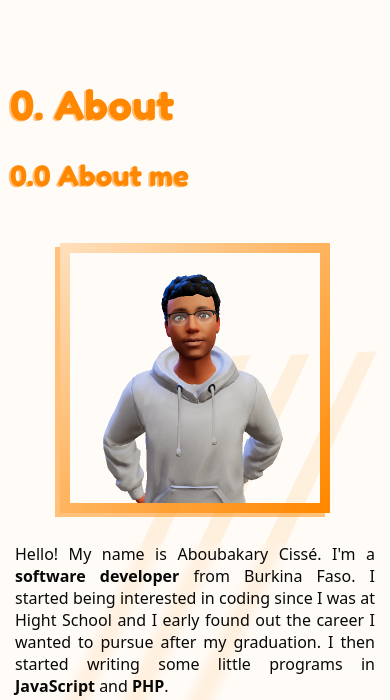
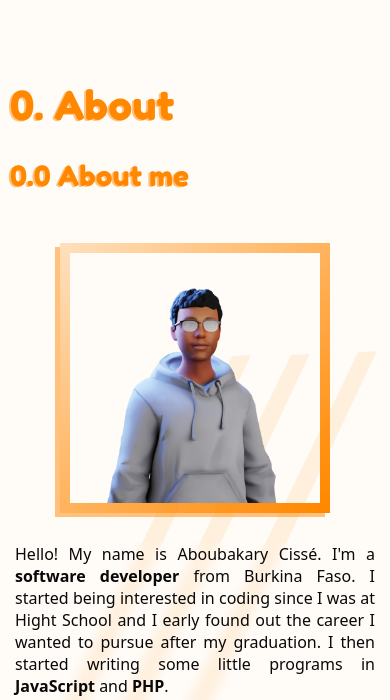
Before and after one commit to Aboubakary833/portfolio, a website built with Parcel: page src/index.html in a window 390 px wide. Shown: the part 555-1255 px from the top of the page. Built offline with nearby package versions, Linux system fonts and the light colour scheme; no server answers; files whose address does not match are found by name.

Commit message:
(change): avatar switching

```diff
--- a/src/index.html
+++ b/src/index.html
@@ -203,7 +203,7 @@
         <h2 class="subtitle">0.0 <span data-translate="about_me">About me</span></h2>
         <div class="content d-flex justify-center">
           <div class="img-container">
-            <img src="images/avatars/avatarTwo.webp" alt="Aboubakary Cissé">
+            <img src="images/avatars/avatarTwo.webp" alt="Aboubakary Cissé" id="secondAvatar">
           </div>
           <div class="text">
             <p data-translate="first_par">Hello! My name is Aboubakary Cissé. I'm a <strong>software developer</strong>
--- a/src/main.js
+++ b/src/main.js
@@ -2,6 +2,7 @@ import "iconify-icon";
 import darkGithub from "./images/logos/github-dark.svg"
 import lightGithub from "./images/logos/github-light.svg"
 import translations from './fr.json'
+import Avatar from './images/avatars/avatarOne.png'
 
 const sidebar = document.getElementById("mobile-sidebar");
 const sidebarContainer = document.getElementById("mobile-sidebar-container");
@@ -14,6 +15,7 @@ const toggleCircle = document.getElementById("toggle-circle");
 const scrollBtn = document.getElementById("scroll-btn");
 const githubLogo = document.getElementById("github_logo");
 const loader = document.getElementById('loader')
+const secondAvatar = document.getElementById('secondAvatar')
 const storage = window.localStorage;
 const { language } = window.navigator;
 
@@ -34,8 +36,13 @@ window.addEventListener("load", function () {
   if (language.includes("fr")) {
     handleTranslation(translations);
   }
+
+  checkWindowWidth()
+
   handleLoading()
 });
+
+window.addEventListener('resize', checkWindowWidth)
 
 showBtn.addEventListener("click", showOrHide);
 hideBtn.addEventListener("click", showOrHide);
@@ -112,3 +119,9 @@ function handleLoading() {
     });
   }, 1000)
 }
+
+function checkWindowWidth() {
+  if(window.innerWidth <= 640) {
+    secondAvatar.src = Avatar
+  }
+}
```
